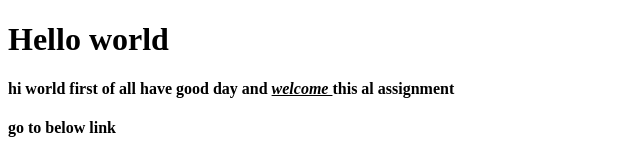
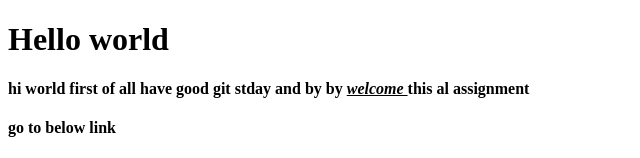
Before and after one commit to kishorip123/js, a plain HTML site: page a1.html in a window 1280 px wide. Shown: the top 158 px of the page, without its empty margins (0-640 px from the left). Drawn offline with Linux system fonts and the light colour scheme.

```diff
--- a/a1.html
+++ b/a1.html
@@ -8,7 +8,7 @@
 </head>
 <body>
    <h1> Hello world</h1>
-   <p><h4> hi world first of all have good day and <i><u> welcome </u></i> this al assignment<h4></p>
+   <p><h4> hi world first of all have good git stday and by by <i><u> welcome </u></i> this al assignment<h4></p>
 
    <!--adding links,image,big,small-->
    <h4>go to below link</h4>
```
